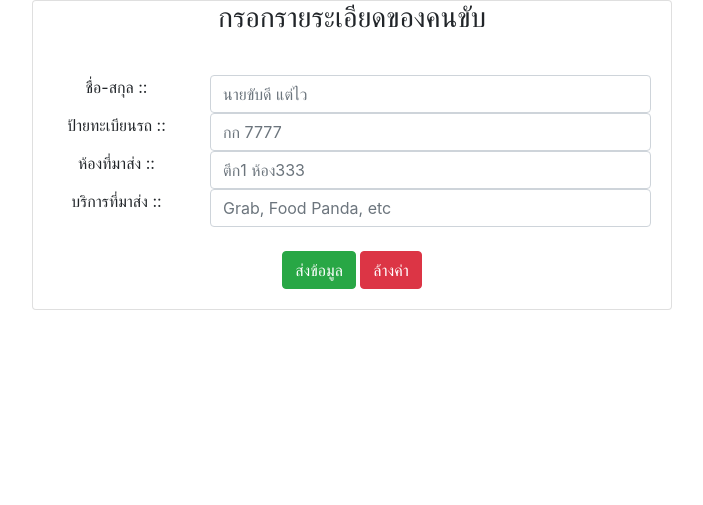
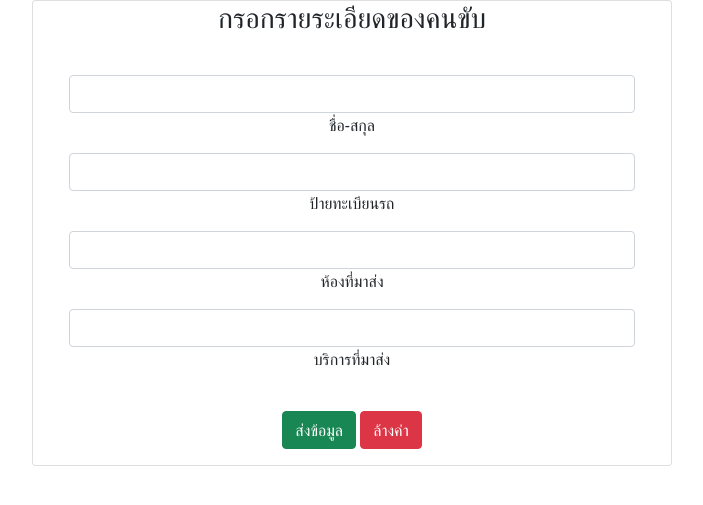
Before and after one commit to CatRiderCrossMirage/thesis, a PHP site: page /OrderForm.php in a window 1280 px wide. Shown: the top 505 px of the page, without its empty margins (288-991 px from the left). Run offline with PHP 8.4, Linux system fonts and the light colour scheme; some libraries are stand-ins or nearby versions.

Commit message:
add MDB and bug

```diff
--- a/OrderForm.php
+++ b/OrderForm.php
@@ -2,73 +2,62 @@
 <html lang="en">
 <head>
     <meta charset="UTF-8">
+    <meta http-equiv="X-UA-Compatible" content="IE=edge">
+    <meta name="viewport" content="width=device-width, initial-scale=1.0">
+
+    <!-- start bootstrap -->
+    <script src="https://cdn.jsdelivr.net/npm/bootstrap@5.1.3/dist/js/bootstrap.bundle.min.js" integrity="sha384-ka7Sk0Gln4gmtz2MlQnikT1wXgYsOg+OMhuP+IlRH9sENBO0LRn5q+8nbTov4+1p" crossorigin="anonymous"></script>
+    <link href="https://cdn.jsdelivr.net/npm/bootstrap@5.1.3/dist/css/bootstrap.min.css" rel="stylesheet" integrity="sha384-1BmE4kWBq78iYhFldvKuhfTAU6auU8tT94WrHftjDbrCEXSU1oBoqyl2QvZ6jIW3" crossorigin="anonymous">
+    <script src="https://code.jquery.com/jquery-3.2.1.slim.min.js" integrity="sha384-KJ3o2DKtIkvYIK3UENzmM7KCkRr/rE9/Qpg6aAZGJwFDMVNA/GpGFF93hXpG5KkN" crossorigin="anonymous"></script>
+    <script src="https://cdnjs.cloudflare.com/ajax/libs/popper.js/1.12.9/umd/popper.min.js" integrity="sha384-ApNbgh9B+Y1QKtv3Rn7W3mgPxhU9K/ScQsAP7hUibX39j7fakFPskvXusvfa0b4Q" crossorigin="anonymous"></script>
+    <script src="https://maxcdn.bootstrapcdn.com/bootstrap/4.0.0/js/bootstrap.min.js" integrity="sha384-JZR6Spejh4U02d8jOt6vLEHfe/JQGiRRSQQxSfFWpi1MquVdAyjUar5+76PVCmYl" crossorigin="anonymous"></script>
+
+    <!-- MDB -->
+    <link rel="stylesheet" href="css/mdb.min.css" />
+    <!-- custom css -->
     <!--  <link rel="stylesheet" href="styles.css"> -->
-    <meta http-equiv="X-UA-Compatible" content="IE=edge">
+    <!-- font -->
     <link href="https://fonts.googleapis.com/css2?family=Mali:wght@500&display=swap" rel="stylesheet">
-    <meta name="viewport" content="width=device-width, initial-scale=1.0">
-    <link rel="stylesheet" href="https://maxcdn.bootstrapcdn.com/bootstrap/4.0.0/css/bootstrap.min.css"
-    integrity="sha384-Gn5384xqQ1aoWXA+058RXPxPg6fy4IWvTNh0E263XmFcJlSAwiGgFAW/dAiS6JXm" crossorigin="anonymous">
-    <script src="https://code.jquery.com/jquery-3.2.1.slim.min.js" integrity="sha384-KJ3o2DKtIkvYIK3UENzmM7KCkRr/rE9/Qpg6aAZGJwFDMVNA/GpGFF93hXpG5KkN" crossorigin="anonymous"></script>
-    <script src="https://cdnjs.cloudflare.com/ajax/libs/popper.js/1.12.9/umd/popper.min.js" integrity="sha384-ApNbgh9B+Y1QKtv3Rn7W3mgPxhU9K/ScQsAP7hUibX39j7fakFPskvXusvfa0b4Q"
-            crossorigin="anonymous"></script>
-    <script src="https://maxcdn.bootstrapcdn.com/bootstrap/4.0.0/js/bootstrap.min.js" integrity="sha384-JZR6Spejh4U02d8jOt6vLEHfe/JQGiRRSQQxSfFWpi1MquVdAyjUar5+76PVCmYl"
-            crossorigin="anonymous"></script>
-    <script src="https://ajax.googleapis.com/ajax/libs/jquery/3.5.1/jquery.min.js"></script>
     <title>Order Here</title>
 </head>
 <body>
     <div class="container justify-content-center">
         <div class="row">
                 <div class="col" align="center">
-
                         <div class="card" style="width: 40rem;">
                             <div class="card-title">
                                 <h3>กรอกรายระเอียดของคนขับ</h3>
                             </div>
                             <div class="card-body">
-                                <form action="OrderProcess.php" method=POST>
-                                    <div class="form-grop">
-                                        <div class="row">
-                                        <label class="col-sm-3 control-label">
-                                            ชื่อ-สกุล ::
-                                        </label>
-                                            <div class="col-md">
-                                                <input type="text" name="full_name" class="form-control" placeholder="นายขับดี แต่ไว"></input>
-                                            </div>
-                                        </div>
+                                <form action="OrderProcess.php" class="needs-validation" method=POST novalidate>
 
-                                    </div>
-                                    <div class="form-grop">
-                                        <div class="row">
-                                            <label class="col-sm-3 control-label">
-                                                ป้ายทะเบียนรถ ::
-                                            </label>
-                                            <div class="col-md">
-                                                <input type="text" name="license" class="form-control" placeholder="กก 7777"></input>
-                                            </div>
-
+                                    <div class="row m-2">
+                                        <div class="form-outline">
+                                            <input type="text" name="full_name" class="form-control" placeholder="" id="form01" required></input>
+                                            <label for="form01" class="form-label">ชื่อ-สกุล</label>
+                                            <div class="invalid-feedback">กรุณากรอกชื่อ-สกุล</div>
                                         </div>
                                     </div>
-                                    <div class="form-grop">
-                                        <div class="row">
-                                            <label class="col-sm-3 control-label">
-                                            ห้องที่มาส่ง ::
-                                            </label>
-                                            <div class="col-md">
-                                                <input type="text" name="roomRecive" class="form-control" placeholder="ตึก1 ห้อง333"></input>
-                                            </div>
 
+                                    <div class="row m-2">
+                                        <div class="form-outline">
+                                            <input type="text" name="license" class="form-control" placeholder="" required></input>
+                                            <label for="validationCustom01" class="form-label">ป้ายทะเบียนรถ</label>
+                                            <div class="invalid-feedback">กรุณากรอกป้ายทะเบียนรถ</div>
                                         </div>
                                     </div>
-                                    <div class="form-grop">
-                                        <div class="row">
-                                            <label class="col-sm-3 control-label">
-                                            บริการที่มาส่ง ::
-                                            </label>
-                                            <div class="col-md">
-                                                <input type="text" name="delivery_Platform" class="form-control" placeholder="Grab, Food Panda, etc"></input>
-                                            </div>
-
+                                    <div class="row m-2">
+                                        <div class="form-outline">
+                                            <input type="text" name="roomRecive" class="form-control" placeholder="" required></input>
+                                            <label for="validationCustom01" class="form-label">ห้องที่มาส่ง</label>
+                                            <div class="invalid-feedback">กรุณากรอกห้องที่มาส่ง</div>
+                                        </div>
+                                    </div>
+                                    <div class="row m-2">
+                                        <div class="form-outline">
+                                            <input type="text" name="delivery_Platform" class="form-control" placeholder="" required></input>
+                                            <label for="validationCustom01" class="form-label">บริการที่มาส่ง</label>
+                                            <div class="invalid-feedback">กรุณากรอกบริการที่มาส่ง</div>
                                         </div>
                                     </div>
                                     <div class="footer"><br>
@@ -78,10 +67,31 @@
                                 </form>
                             </div>
                         </div>
-
                 </div>
             </div>
     </div>
+<script type="text/javascript" src="js/mdb.min.js"></script>
+<!-- Custom scripts -->
+<script>
+    // Example starter JavaScript for disabling form submissions if there are invalid fields
+(() => {
+  'use strict';
+
+  // Fetch all the forms we want to apply custom Bootstrap validation styles to
+  const forms = document.querySelectorAll('.needs-validation');
+
+  // Loop over them and prevent submission
+  Array.prototype.slice.call(forms).forEach((form) => {
+    form.addEventListener('submit', (event) => {
+      if (!form.checkValidity()) {
+        event.preventDefault();
+        event.stopPropagation();
+      }
+      form.classList.add('was-validated');
+    }, false);
+  });
+})();
+</script>
 
 
 </body>
--- a/showOrder.php
+++ b/showOrder.php
@@ -28,8 +28,8 @@
                 $num_row_00 = mysqli_num_rows($result00);
                 $num_row_11 = mysqli_num_rows($result11);
                 echo "<h1>สรุปข้อมูลทั้งหมด</h1> <br>";
-                echo "$num_row_00 record<br>";
-                echo "$num_row_11 record";
+                echo "จำนวนรายการที่กำลังส่ง $num_row_00 รายการ<br>";
+                echo "จำนวนรายการที่ส่งแล้ว $num_row_11 รายการ";
             ?>
         </div>
         <div class="col-4 text-center" >
```
Also changed, not shown: OrderProcess.php (+4 -8 lines).
